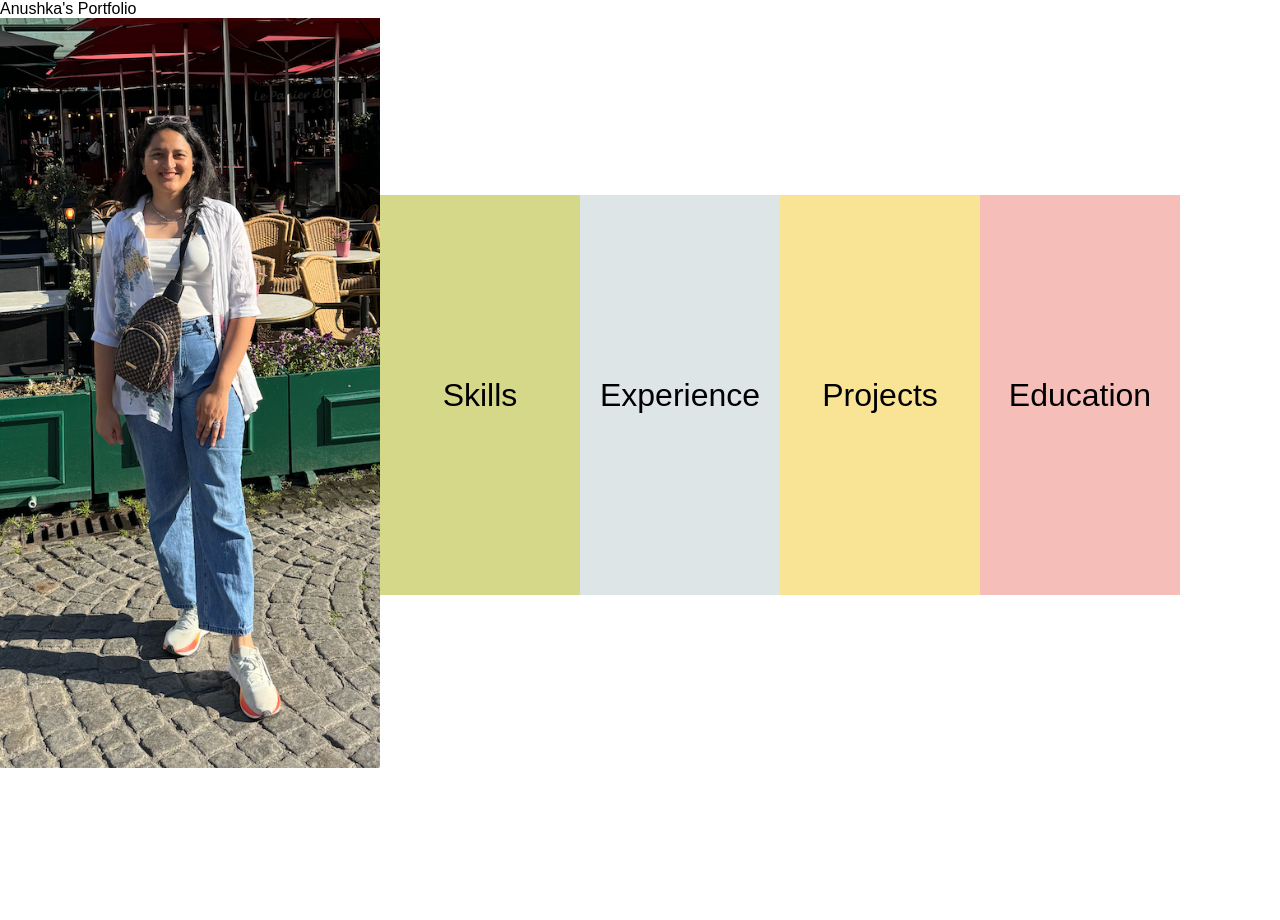
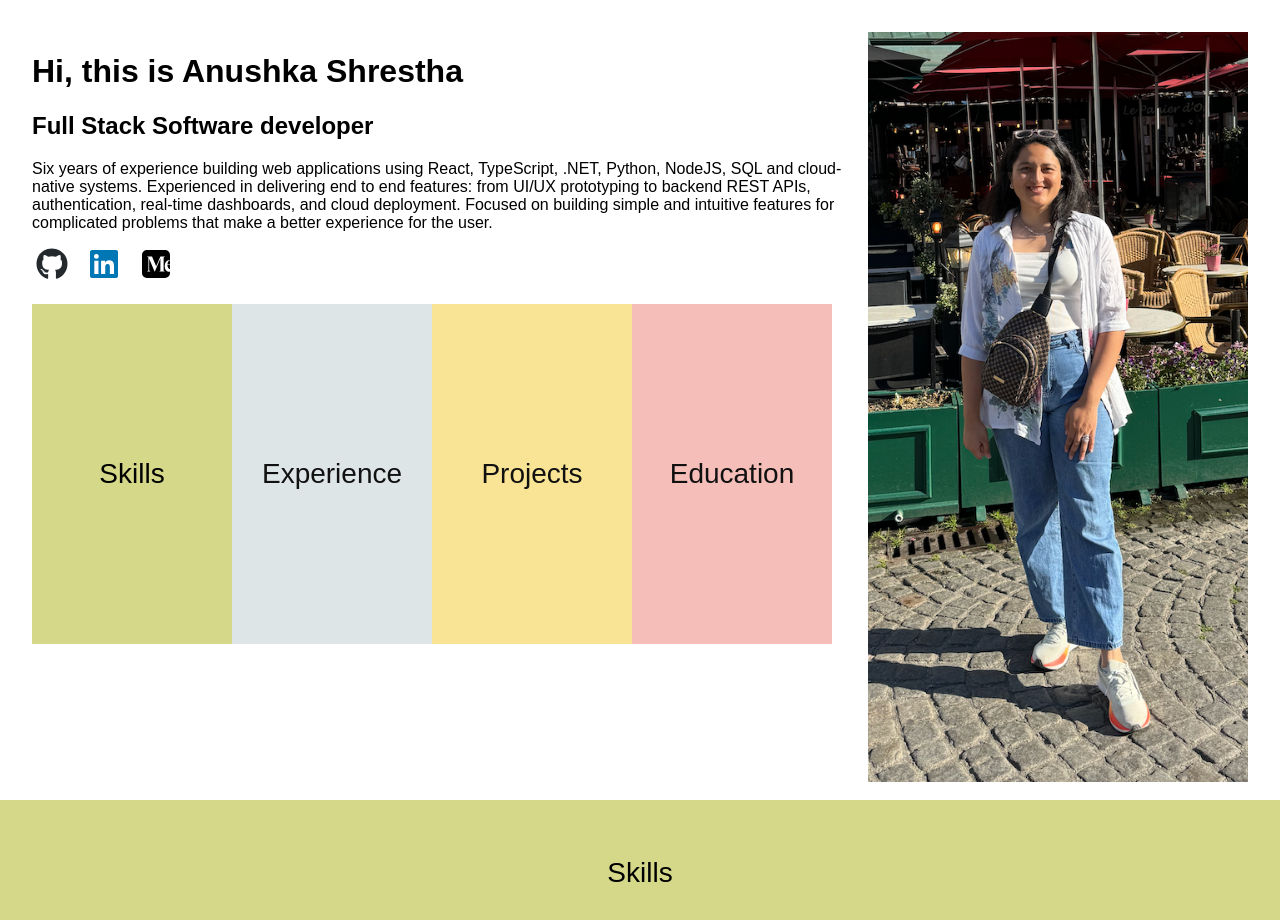
Before and after one commit to shanushka/shanushka.github.io, a React (Create React App) app: page / in a window 1280 px wide. Shown: the top 920 px of the page. Before the commit the page ends 800 px from the top, so only its background shows below. Built offline with nearby package versions, Linux system fonts and the light colour scheme.

Commit message:
Add adimation to go into sections

```diff
--- a/package.json
+++ b/package.json
@@ -3,12 +3,17 @@
   "version": "0.1.0",
   "private": true,
   "dependencies": {
+    "@fortawesome/fontawesome-svg-core": "^7.2.0",
+    "@fortawesome/free-brands-svg-icons": "^7.2.0",
+    "@fortawesome/react-fontawesome": "^3.2.0",
     "@testing-library/dom": "^10.4.0",
     "@testing-library/jest-dom": "^6.6.3",
     "@testing-library/react": "^16.3.0",
     "@testing-library/user-event": "^13.5.0",
+    "framer-motion": "^12.34.0",
     "react": "^19.1.0",
     "react-dom": "^19.1.0",
+    "react-router-hash-link": "^2.4.3",
     "react-scripts": "5.0.1",
     "web-vitals": "^2.1.4"
   },
--- a/src/App.css
+++ b/src/App.css
@@ -1,65 +1,131 @@
+html,
+body {
+  margin: 0;
+  padding: 0;
+  overflow-x: hidden;
+}
 
 .portfolio-main-body {
   display: flex;
+  height: 100vh;
+  padding: 32px;
+  box-sizing: border-box;
+}
 
-  img {
+.portfolio-main-body-right img {
   height: 750px;
   width: 380px;
-  }
+  object-fit: cover;
 }
 
-.portfolio-main-body-right {
+.portfolio-block {
   display: flex;
-  font-size: 32px;
-
+  margin-top: 24px;
 }
 
 .box {
   width: 200px;
-  height: 400px;
+  height: 340px;
+  cursor: pointer;
+  position: relative;
+  flex: 0 0 auto;
+}
+
+.box-content {
+  width: 100%;
+  height: 100%;
   display: flex;
-  align-self: center; /* Anchor to center */
   align-items: center;
   justify-content: center;
-
-  /* Use a very short transition for tracking so it feels fast */
-  transition: transform 0.1s ease-out;
-  will-change: transform;
+  font-size: 28px;
+  user-select: none;
 }
 
-/* When the mouse leaves, we want a SLOW return to center */
-.box:not(.active) {
-  transition: transform 1.2s cubic-bezier(0.65, 0, 0.35, 1);
-  transform: translateY(0) !important;
+.page-column {
+  padding: 49px;
+  font-size: 28px;
 }
 
-.box-up {
-  /* clamp(min, preferred, max) */
-  /* -140px is the limit so it doesn't cross the top of the 680px parent */
-  transform: translateY(
-    clamp(-140px, calc(var(--move-y) * 400px), 140px)
-  );
+.page-column-header {
+  display: flex;
+  padding: 8px;
+  align-items: center;
+  justify-content: center;
 }
 
-.box-down {
-  /* Inverted multiplier so it moves opposite to the 'up' boxes */
-  transform: translateY(
-    clamp(-140px, calc(var(--move-y) * -400px), 140px)
-  );
+.portfolio-skills .box-content, .skills-section {
+  background: #d4d888;
 }
-.portfolio-skills {
-  background-color: #d4d888;
-
+.portfolio-experience .box-content, .experience-section {
+  background: #dde5e7;
+  color: #111;
+}
+.portfolio-projects .box-content, .projects-section {
+  background: #f9e394;
+  color: #111;
+}
+.portfolio-education .box-content, .education-section {
+  background: #f5beb9;
+  color: #111;
 }
 
-.portfolio-experience {
-  background-color: #dde5e7;
+/* Overlay mode */
+.box.spinning-zoom .box-content {
+  position: fixed;
+  z-index: 9999;
+
+  left: var(--from-left);
+  top: var(--from-top);
+  width: var(--from-width);
+  height: var(--from-height);
+
+  transform-origin: center;
+  will-change: transform, width, height, top, left, border-radius;
 }
 
-.portfolio-projects {
-  background-color: #f9e394;
+/* OPEN: expand + rotate to fullscreen */
+.box.spinning-zoom.opening .box-content {
+  animation: openSpin 0.9s cubic-bezier(0.65, 0, 0.35, 1) forwards;
 }
 
-.portfolio-education {
-  background-color: #f5beb9;
+/* CLOSE: shrink to top-of-viewport banner */
+.box.spinning-zoom.closing .box-content {
+  animation: closeSpin 0.65s cubic-bezier(0.65, 0, 0.35, 1) forwards;
 }
+
+@keyframes openSpin {
+  from {
+    transform: rotate(0deg) scale(1);
+  }
+  to {
+    left: 0;
+    top: 0;
+    width: 100vw;
+    height: 100vh;
+    border-radius: 0;
+    transform: rotate(360deg) scale(1);
+  }
+}
+
+@keyframes closeSpin {
+  from {
+    left: 0;
+    top: 0;
+    width: 100vw;
+    height: 100vh;
+    border-radius: 0;
+    transform: rotate(360deg) scale(1);
+  }
+  to {
+    left: var(--to-left);
+    top: var(--to-top);
+    width: var(--to-width);
+    height: var(--to-height);
+    border-radius: 0; /* banner look */
+    transform: rotate(720deg) scale(1);
+  }
+}
+
+.page-column {
+  height: 100vh;
+}
--- a/src/App.js
+++ b/src/App.js
@@ -1,76 +1,9 @@
+import './App.css';
 import Home from './pages/Home/Home';
-import './App.css';
-import { useState, useRef } from 'react';
-import image from '../src/assets/anushka-portfolio.png'
-
-
 
 function App() {
-  const [isActive, setIsActive] = useState(false);
-  const containerRef = useRef(null);
+  return <Home></Home>
 
-  const handleMouseMove = (e) => {
-    if (!containerRef.current) return;
-
-    const { clientY, currentTarget } = e;
-    const { top, height } = currentTarget.getBoundingClientRect();
-
-    // Normalized value: -1 at the very top, 1 at the very bottom
-    const relativeY = ((clientY - top) / height - 0.5) * 2;
-
-    // Max travel distance to stay inside parent:
-    // (Parent Height 680px - Box Height 400px) / 2 = 140px
-    const maxMove = 140;
-    const moveAmount = relativeY * maxMove;
-
-    // Apply the movement directly to the children
-    const boxes = containerRef.current.querySelectorAll('.box');
-    boxes.forEach((box) => {
-      if (box.classList.contains('box-up')) {
-        box.style.transform = `translateY(${moveAmount}px)`;
-      } else {
-        box.style.transform = `translateY(${-moveAmount}px)`;
-      }
-    });
-  };
-
-  const handleMouseLeave = () => {
-    setIsActive(false);
-    const boxes = containerRef.current.querySelectorAll('.box');
-    boxes.forEach((box) => {
-      // Return to center with the slow transition
-      box.style.transform = `translateY(0px)`;
-    });
-  };
-
-
-  return (
-    <div className="App">
-      <header className="App-header">
-        <div>
-          Anushka's Portfolio
-        </div>
-
-      </header>
-
-      <div className='portfolio-main-body'>
-        <div className='portfolio-main-body-left'>
-          <img src={image} ></img>
-        </div>
-        <div className='portfolio-main-body-right'
-            ref={containerRef}
-            onMouseMove={handleMouseMove}
-            onMouseEnter={() => setIsActive(true)}
-            onMouseLeave={handleMouseLeave}
-          >
-          <div className={`box box-up portfolio-skills ${isActive ? 'active' : ''}`}>Skills</div>
-          <div className={`box box-down portfolio-experience ${isActive ? 'active' : ''}`} >Experience</div>
-          <div className={`box box-up portfolio-projects ${isActive ? 'active' : ''}`} >Projects</div>
-          <div className={`box box-down portfolio-education ${isActive ? 'active' : ''}`}>Education</div>
-        </div>
-      </div>
-    </div>
-  );
 }
 
 export default App;
--- /dev/null
+++ b/src/pages/Home/Education.js
@@ -0,0 +1,13 @@
+function Education(props) {
+
+    return (
+        <div ref = {props.educationRef} className="page-column education-section" id="section-education">
+            <div className="page-column-header">
+                Education
+            </div>
+        </div>
+    )
+
+}
+
+export default Education
--- /dev/null
+++ b/src/pages/Home/Experience.js
@@ -0,0 +1,13 @@
+function Experience(props) {
+
+    return (
+        <div ref = {props.experienceRef} className="page-column experience-section" id="section-experience">
+           <div className="page-column-header">
+                Experience
+            </div>
+        </div>
+    )
+
+}
+
+export default Experience
--- a/src/pages/Home/Home.js
+++ b/src/pages/Home/Home.js
@@ -1,10 +1,134 @@
+import { useRef, useState } from "react";
+import image from "../../assets/anushka-portfolio.png";
+import { FontAwesomeIcon } from "@fortawesome/react-fontawesome";
+import { faGithub, faLinkedin, faMedium } from "@fortawesome/free-brands-svg-icons";
+
+import Skill from "./Skills";
+import Project from "./Projects";
+import Experience from "./Experience";
+import Education from "./Education";
 
 function Home() {
-    return (
-    <div class="portfolio-main-wrapper">
-        <img className="portfolio-person-headshot" src="./assests/headshot.jpg"/>
+  const skillRef = useRef(null);
+  const projectRef = useRef(null);
+  const experienceRef = useRef(null);
+  const educationRef = useRef(null);
 
-    </div>)
+  const [spinning, setSpinning] = useState({ id: null, phase: null });
+
+  const startTransition = (ref, id, e) => {
+    const rect = e.currentTarget.getBoundingClientRect();
+
+    // Start position (clicked box in viewport coords)
+    document.documentElement.style.setProperty("--from-left", `${rect.left}px`);
+    document.documentElement.style.setProperty("--from-top", `${rect.top}px`);
+    document.documentElement.style.setProperty("--from-width", `${rect.width}px`);
+    document.documentElement.style.setProperty("--from-height", `${rect.height}px`);
+
+    // Prevent user from seeing background scroll
+    document.body.style.overflow = "hidden";
+
+    // OPEN (zoom + rotate to fullscreen)
+    setSpinning({ id, phase: "opening" });
+
+    // After open finishes, scroll instantly behind overlay, then CLOSE (tuck to top of viewport)
+    setTimeout(() => {
+      const y = ref.current?.getBoundingClientRect().top + window.scrollY || 0;
+      window.scrollTo({ top: y, behavior: "auto" });
+
+      // "Zoom out" to top-of-viewport banner (not to element position)
+      const headerHeight = 140; // tweak
+      document.documentElement.style.setProperty("--to-left", `0px`);
+      document.documentElement.style.setProperty("--to-top", `0px`);
+      document.documentElement.style.setProperty("--to-width", `100vw`);
+      document.documentElement.style.setProperty("--to-height", `${headerHeight}px`);
+
+      setSpinning({ id, phase: "closing" });
+
+      // Cleanup after close
+      setTimeout(() => {
+        setSpinning({ id: null, phase: null });
+        document.body.style.overflow = "";
+      }, 650);
+    }, 900); // must match open animation duration
+  };
+
+  return (
+    <div className="App">
+      <div className="portfolio-main-body">
+        <div className="portfolio-main-body-left">
+          <div>
+            <h1>Hi, this is Anushka Shrestha</h1>
+            <h2>Full Stack Software developer</h2>
+            <p>
+              Six years of experience building web applications using React,
+              TypeScript, .NET, Python, NodeJS, SQL and cloud-native systems. Experienced in delivering end
+              to end features: from UI/UX prototyping to backend REST APIs, authentication, real-time dashboards,
+              and cloud deployment. Focused on building simple and intuitive features for complicated problems that
+              make a better experience for the user.
+            </p>
+          </div>
+          <div style={{ display: "flex", gap: 12, alignItems: "center" }}>
+            <a href="https://github.com/shanushka" target="_blank" rel="noopener noreferrer">
+              <FontAwesomeIcon icon={faGithub} style={{ color: "#24292e" }} size="2xl" />
+            </a>
+            <a href="https://www.linkedin.com/" target="_blank" rel="noopener noreferrer">
+              <FontAwesomeIcon icon={faLinkedin} size="2xl" style={{ color: "#0077b5" }} />
+            </a>
+            <a href="https://medium.com/" target="_blank" rel="noopener noreferrer">
+              <FontAwesomeIcon icon={faMedium} size="2xl" style={{ color: "#000000" }} />
+            </a>
+          </div>
+          <div className="portfolio-block">
+            <div
+              onClick={(e) => startTransition(skillRef, "skills", e)}
+              className={`box portfolio-skills ${
+                spinning.id === "skills" ? `spinning-zoom ${spinning.phase}` : ""
+              }`}
+            >
+              <div className="box-content">Skills</div>
+            </div>
+
+            <div
+              onClick={(e) => startTransition(experienceRef, "experience", e)}
+              className={`box portfolio-experience ${
+                spinning.id === "experience" ? `spinning-zoom ${spinning.phase}` : ""
+              }`}
+            >
+              <div className="box-content">Experience</div>
+            </div>
+
+            <div
+              onClick={(e) => startTransition(projectRef, "project", e)}
+              className={`box portfolio-projects ${
+                spinning.id === "project" ? `spinning-zoom ${spinning.phase}` : ""
+              }`}
+            >
+              <div className="box-content">Projects</div>
+            </div>
+
+            <div
+              onClick={(e) => startTransition(educationRef, "education", e)}
+              className={`box portfolio-education ${
+                spinning.id === "education" ? `spinning-zoom ${spinning.phase}` : ""
+              }`}
+            >
+              <div className="box-content">Education</div>
+            </div>
+          </div>
+        </div>
+
+        <div className="portfolio-main-body-right">
+          <img src={image} alt="Portfolio" />
+        </div>
+      </div>
+
+      <Skill skillRef={skillRef} />
+      <Experience experienceRef={experienceRef} />
+      <Project projectRef={projectRef} />
+      <Education educationRef={educationRef} />
+    </div>
+  );
 }
 
 export default Home;
--- /dev/null
+++ b/src/pages/Home/Projects.js
@@ -0,0 +1,13 @@
+function Project(props) {
+
+    return (
+        <div ref = {props.projectRef} className="page-column projects-section" id="section-projects">
+            <div className="page-column-header">
+                Projects
+            </div>
+        </div>
+    )
+
+}
+
+export default Project
--- /dev/null
+++ b/src/pages/Home/Skills.js
@@ -0,0 +1,13 @@
+function Skill(props) {
+
+    return (
+        <div ref = {props.skillRef} className="page-column skills-section" id="section-skills">
+            <div className="page-column-header">
+                Skills
+            </div>
+        </div>
+    )
+
+}
+
+export default Skill
```
Also changed, not shown: 1 other file (tests, documents, lock files or other folders).
